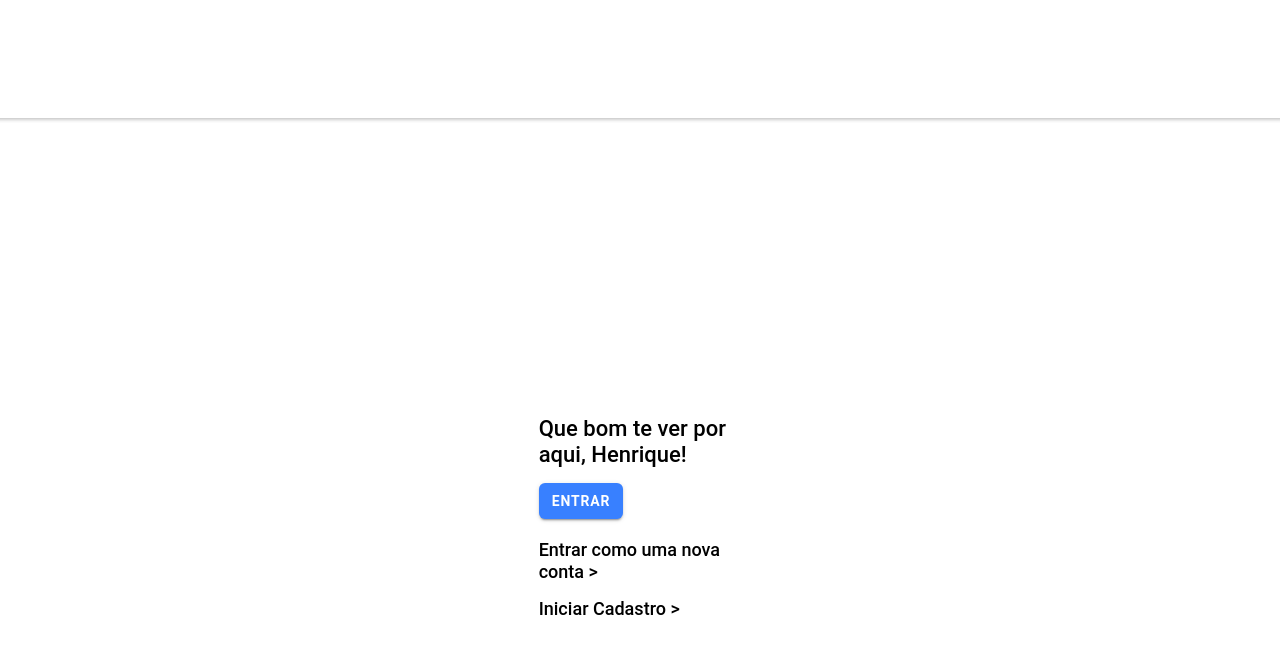
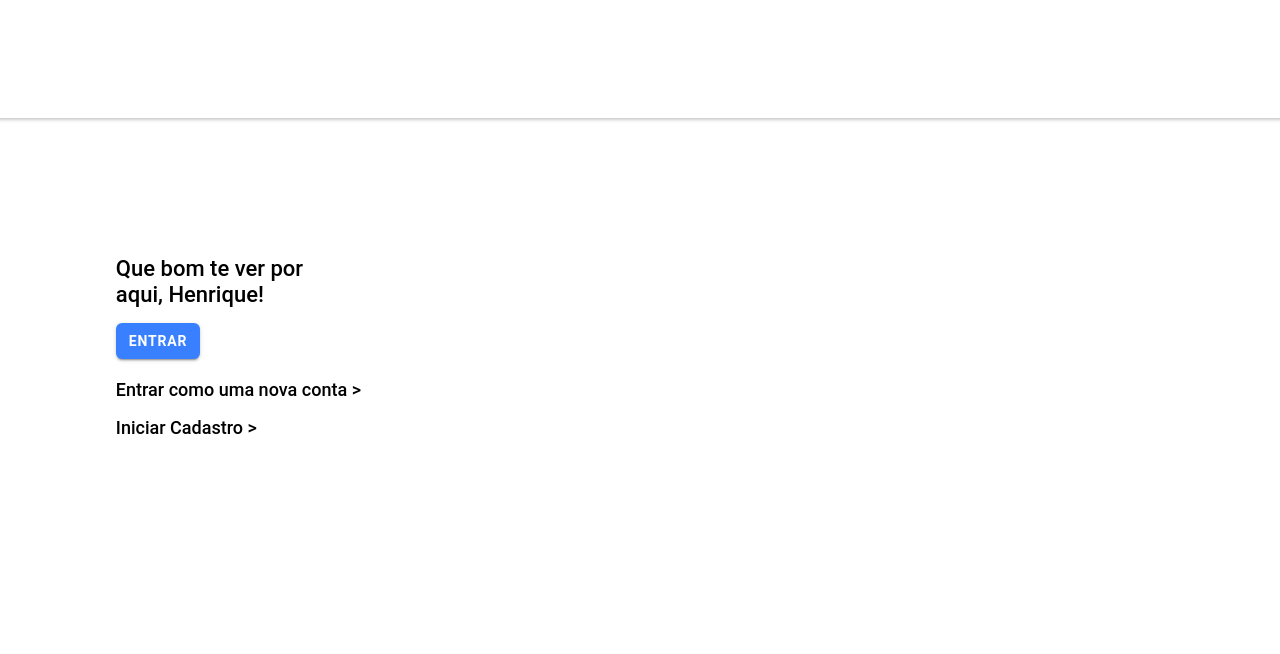
Before and after one commit to inteligentes-btg-hackathon/Frontend-ionic, a React (Create React App) app: page /home in a window 1280 px wide. Shown: the top 654 px of the page. Built offline with nearby package versions, Linux system fonts and the light colour scheme.

Commit message:
fix(css): fix loading screen css conflict with home screen's grid

```diff
--- a/src/pages/LoadingDarf.tsx
+++ b/src/pages/LoadingDarf.tsx
@@ -8,7 +8,7 @@ import "../styles/LoadingDarf.css";
 const LoadingDarf: React.FC = () => {
   return (
     <IonContent fullscreen>
-      <IonGrid>
+      <IonGrid className="loading-ion-grid">
         <div className="content-block">
           <Lottie
             animationData={loadingAnimation}
--- a/src/styles/LoadingDarf.css
+++ b/src/styles/LoadingDarf.css
@@ -1,4 +1,4 @@
-ion-grid {
+.loading-ion-grid {
   display: flex;
   justify-content: center;
   align-items: center;
```
